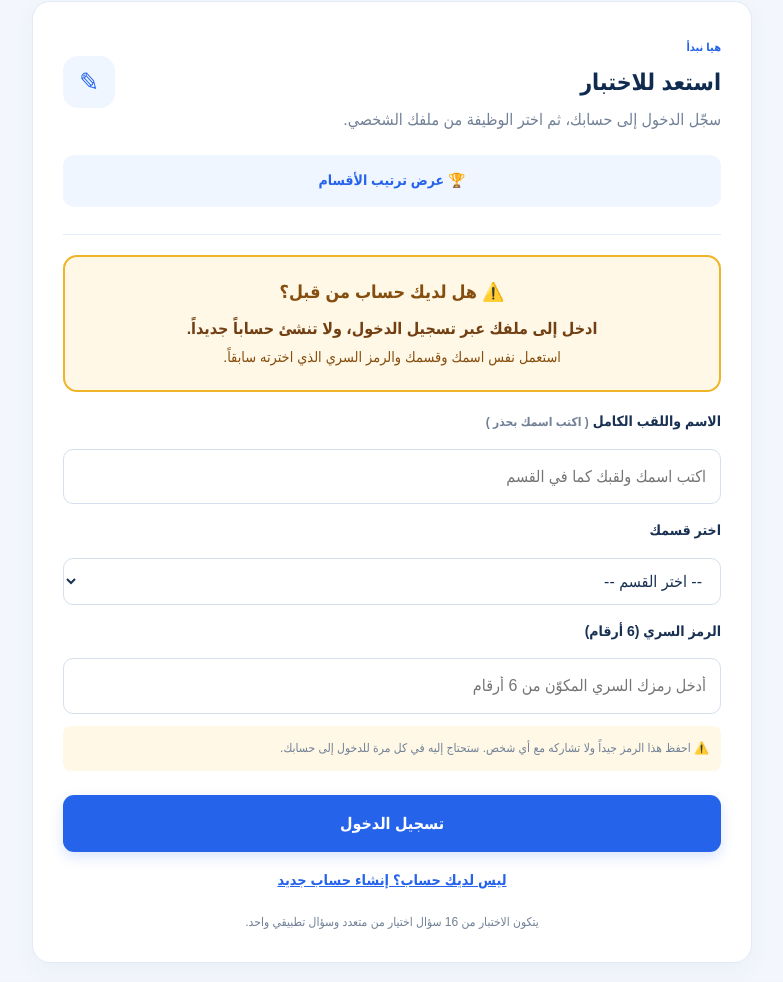
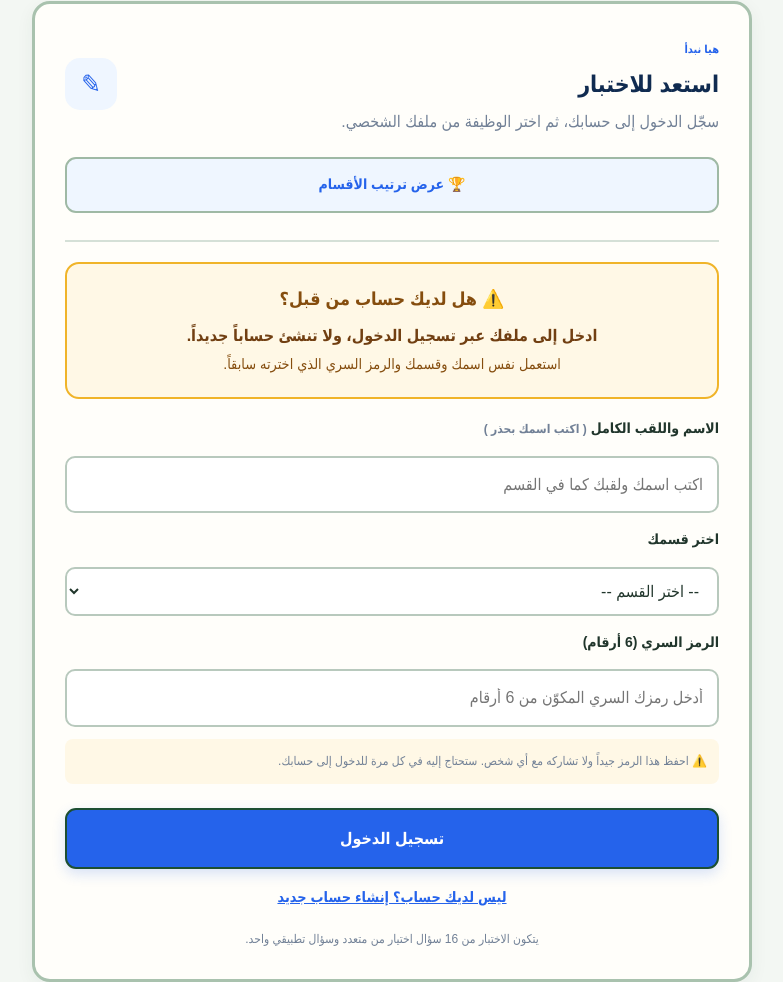
Before and after one commit to Kadri199/MyExam, a plain HTML site: page index.html in a window 1280 px wide. Shown: the part 558-1540 px from the top of the page, without its empty margins (248-1031 px from the left). Drawn offline with Linux system fonts and the light colour scheme; no server answers.

Commit message:
Improve student page contrast and border clarity

```diff
--- a/style.css
+++ b/style.css
@@ -816,3 +816,54 @@ body.exam-mode .wrap {
   max-width: 900px;
   margin-top: 18px;
 }
+
+
+/* Student-facing page: calm, high-contrast colours and clearer borders */
+body.student-home {
+  background: #f3f7f3;
+  color: #20352b;
+}
+.student-home .panel {
+  background: #fffefa;
+  border: 2px solid #c5d3c8;
+  box-shadow: 0 5px 18px rgba(35, 65, 45, .06);
+}
+.student-home .start-panel {
+  border: 3px solid #a9c2ae;
+  background: #fffefa;
+}
+.student-home input,
+.student-home select,
+.student-home textarea {
+  border: 2px solid #b8c9bd;
+  background: #ffffff;
+  color: #20352b;
+}
+.student-home input:focus,
+.student-home select:focus,
+.student-home textarea:focus {
+  outline: 3px solid #dcebdd;
+  border-color: #477b57;
+}
+.student-home button:not(.auth-register-link) {
+  border: 2px solid rgba(31, 66, 43, .22);
+}
+.student-home .primary {
+  border-color: #1d4f32 !important;
+}
+.student-home .secondary {
+  border-color: #9fb9a5 !important;
+}
+.student-home .option {
+  border: 2px solid #c5d3c8;
+  background: #fffefa;
+}
+.student-home .profile-result,
+.student-home .profile-item {
+  border: 2px solid #c5d3c8;
+  background: #f8fbf7;
+}
+.student-home .form-divider {
+  height: 2px;
+  background: #d5e0d7;
+}
```
